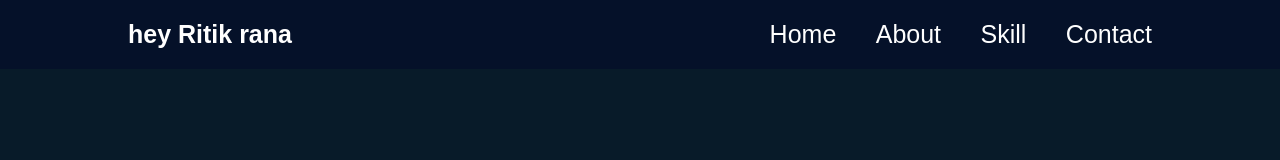
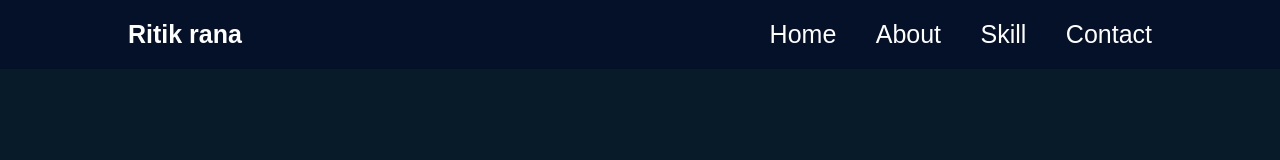
Before and after one commit to Ritikrana28/ritik, a plain HTML site: page index.html in a window 1280 px wide. Shown: the top 160 px of the page. Drawn offline with nearby package versions, Linux system fonts and the light colour scheme.

Commit message:
Update index.html

```diff
--- a/index.html
+++ b/index.html
@@ -14,7 +14,7 @@
   </head>
   <body>
     <header class="header1">
-      <a href="#" class="logo1"> hey Ritik rana</a>
+      <a href="#" class="logo1"> Ritik rana</a>
 
       <nav class="navbar">
         <a href="#" class="top1" style="--i: 1" class="active">Home</a>
```
